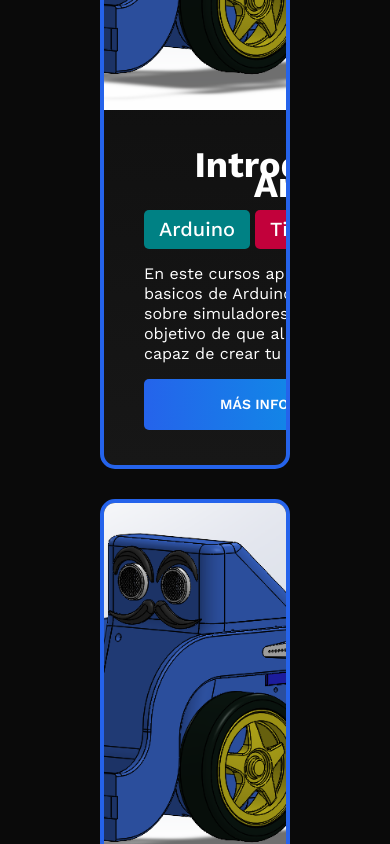
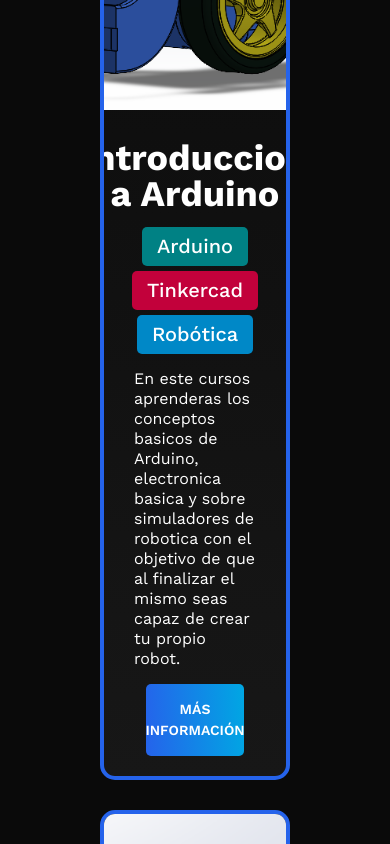
Before and after one commit to InnovativaLab/Pagina-web, a React (Vite) app in the folder PaginaWeb-React/: page /browse in a window 390 px wide. Shown: the part 940-1784 px from the top of the page. Built offline with nearby package versions, Linux system fonts and the light colour scheme; the HTML template or start-up script is replaced by a standard one.

Commit message:
fix responsive styles

```diff
--- a/PaginaWeb-React/src/pages/styles/Inicio.css
+++ b/PaginaWeb-React/src/pages/styles/Inicio.css
@@ -24,6 +24,7 @@
   font-weight: 700;
   font-size: 48px;
   line-height: 125%;
+  text-align: center;
 }
 .weObjectsText{
   font-family: 'Work Sans';
--- a/PaginaWeb-React/src/styles/Card.css
+++ b/PaginaWeb-React/src/styles/Card.css
@@ -23,19 +23,29 @@
     display: flex;
     flex-direction: column;
     justify-content: center;
-    align-items: flex-start;
+    align-items: center;
     padding: 35px 40px;
     gap: 15px;
     color: var(--Blanco);
     font-family: 'Work Sans';
     line-height: 125%;
+    width: 100%;
 }
 .cardtitle{
     font-weight: 700;
     font-size: 36px;
     text-align: center;
+    line-height: 1em;
 }
 .cardTagContainer{
     display: flex;
     gap: 5px;
+    flex-wrap: wrap;
+    justify-content: center;
+    align-items: center;
 }
+@media screen and (max-width:900px) {
+    .cardContainerInfo{
+        padding: 20px 30px;
+    }
+}
--- a/PaginaWeb-React/src/styles/MainInicio.css
+++ b/PaginaWeb-React/src/styles/MainInicio.css
@@ -45,10 +45,8 @@
     .mainContainer{
         padding:50px 70px ;
     }
-    .mainInformation {
-    }
     .mainInformation h1{
-        font-size: 40px;
+        font-size: 33px;
     }
   }
   @media screen and (max-width:900px) {
@@ -83,8 +81,7 @@
     }
   }
   @media screen and (max-width:500px) {
-.mainContainer{
-
-    padding:40px 30px ;
+    .mainContainer{
+        padding:20px 5px ;
+    }
 }
-  }
```
